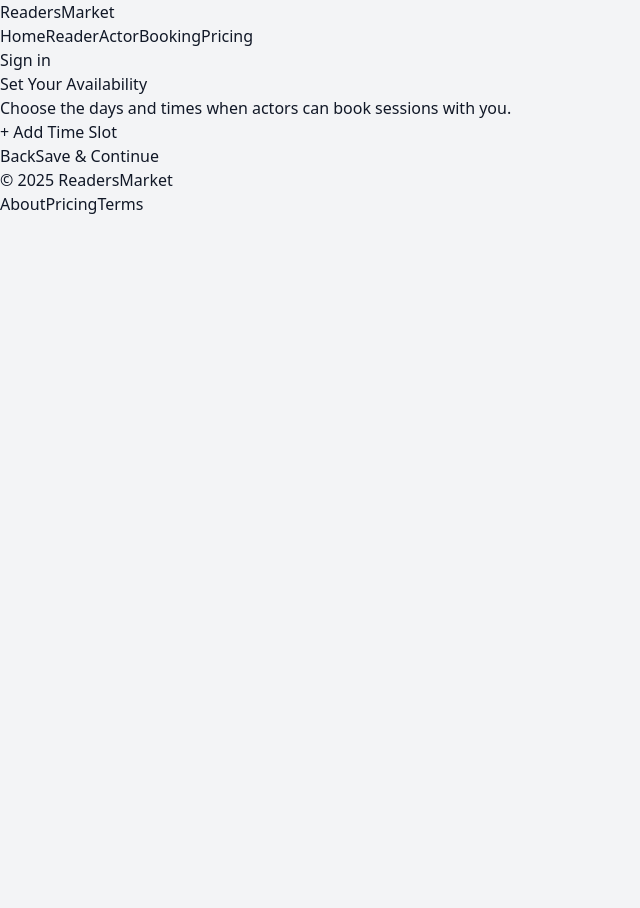
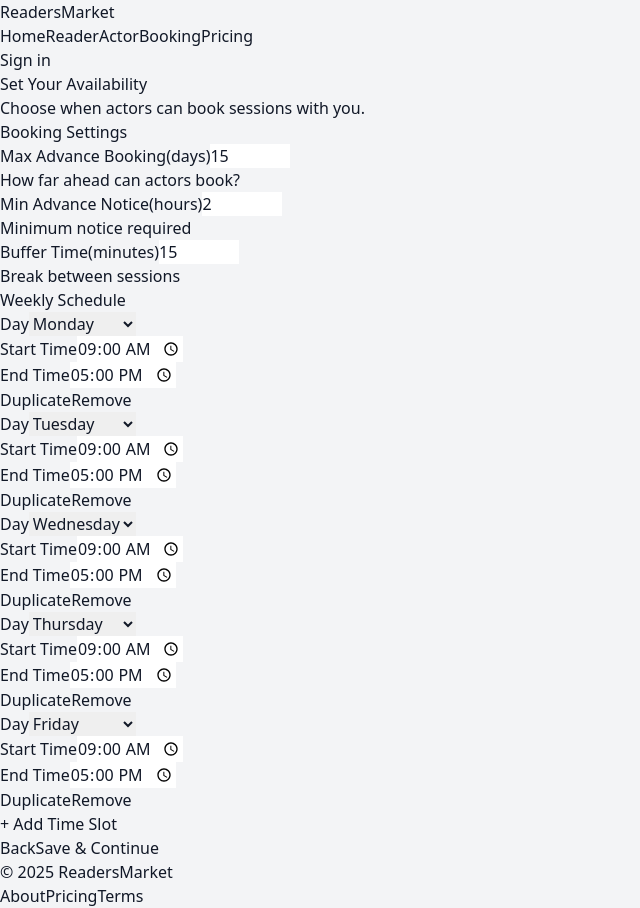
Before and after one commit to paulgreen920-del/self-tape, a Next.js app: page /onboarding/availability in a window 1280 px wide. Shown: the whole page, without its empty margins (0-640 px from the left). Before the commit the page ends 800 px from the top, so only its background shows below. Built offline with nearby package versions, Linux system fonts and the light colour scheme.

Commit message:
Enhanced availability page with booking settings and better UX

```diff
--- /dev/null
+++ b/app/api/readers/settings/route.ts
@@ -0,0 +1,26 @@
+import { NextResponse } from "next/server";
+import { prisma } from "@/lib/prisma";
+
+export async function POST(req: Request) {
+  try {
+    const { readerId, maxAdvanceBooking, minAdvanceHours, bookingBuffer } = await req.json();
+
+    if (!readerId) {
+      return NextResponse.json({ ok: false, error: "Missing readerId" }, { status: 400 });
+    }
+
+    await prisma.reader.update({
+      where: { id: readerId },
+      data: {
+        maxAdvanceBooking,
+        minAdvanceHours,
+        bookingBuffer,
+      },
+    });
+
+    return NextResponse.json({ ok: true });
+  } catch (err: any) {
+    console.error("[settings] Error:", err);
+    return NextResponse.json({ ok: false, error: err.message }, { status: 500 });
+  }
+}
--- a/app/onboarding/availability/AvailabilityForm.tsx
+++ b/app/onboarding/availability/AvailabilityForm.tsx
@@ -1,6 +1,6 @@
 "use client";
 
-import { useState } from "react";
+import { useState, useEffect } from "react";
 import { useSearchParams, useRouter } from "next/navigation";
 
 const DAYS = ["Sunday", "Monday", "Tuesday", "Wednesday", "Thursday", "Friday", "Saturday"];
@@ -11,16 +11,41 @@
   endMin: number;
 };
 
+type BookingSettings = {
+  maxAdvanceBookingDays: number;
+  minAdvanceHours: number;
+  bookingBufferMin: number;
+};
+
 export default function AvailabilityForm() {
   const searchParams = useSearchParams();
   const router = useRouter();
   const readerId = (searchParams.get("readerId") ?? searchParams.get("id") ?? "").trim();
 
-  const [slots, setSlots] = useState<TimeSlot[]>([]);
+  // Default M-F 9am-5pm
+  const defaultSlots: TimeSlot[] = [
+    { dayOfWeek: 1, startMin: 540, endMin: 1020 }, // Monday
+    { dayOfWeek: 2, startMin: 540, endMin: 1020 }, // Tuesday
+    { dayOfWeek: 3, startMin: 540, endMin: 1020 }, // Wednesday
+    { dayOfWeek: 4, startMin: 540, endMin: 1020 }, // Thursday
+    { dayOfWeek: 5, startMin: 540, endMin: 1020 }, // Friday
+  ];
+
+  const [slots, setSlots] = useState<TimeSlot[]>(defaultSlots);
+  const [settings, setSettings] = useState<BookingSettings>({
+    maxAdvanceBookingDays: 15,
+    minAdvanceHours: 2,
+    bookingBufferMin: 15,
+  });
   const [saving, setSaving] = useState(false);
 
   function addSlot() {
     setSlots([...slots, { dayOfWeek: 1, startMin: 540, endMin: 1020 }]);
+  }
+
+  function duplicateSlot(index: number) {
+    const slotToDuplicate = slots[index];
+    setSlots([...slots, { ...slotToDuplicate }]);
   }
 
   function removeSlot(index: number) {
@@ -50,18 +75,35 @@
 
     setSaving(true);
     try {
-      const res = await fetch("/api/availability", {
+      // Save availability slots
+      const resSlots = await fetch("/api/availability", {
         method: "POST",
         headers: { "Content-Type": "application/json" },
         body: JSON.stringify({ readerId, slots }),
       });
 
-      const data = await res.json();
-      if (!res.ok || !data.ok) {
-        throw new Error(data.error || "Failed to save availability");
+      const dataSlots = await resSlots.json();
+      if (!resSlots.ok || !dataSlots.ok) {
+        throw new Error(dataSlots.error || "Failed to save availability");
       }
 
-      alert("Availability saved! Next: Stripe Connect setup");
+      // Save booking settings
+      const resSettings = await fetch("/api/readers/settings", {
+        method: "POST",
+        headers: { "Content-Type": "application/json" },
+        body: JSON.stringify({
+          readerId,
+          maxAdvanceBooking: settings.maxAdvanceBookingDays * 24, // convert days to hours
+          minAdvanceHours: settings.minAdvanceHours,
+          bookingBuffer: settings.bookingBufferMin,
+        }),
+      });
+
+      const dataSettings = await resSettings.json();
+      if (!resSettings.ok || !dataSettings.ok) {
+        throw new Error(dataSettings.error || "Failed to save settings");
+      }
+
       router.push(`/onboarding/payment?readerId=${readerId}`);
     } catch (err: any) {
       alert(err.message || "Failed to save");
@@ -71,20 +113,84 @@
   }
 
   return (
-    <div className="max-w-3xl mx-auto p-6">
+    <div className="max-w-4xl mx-auto p-6">
       <h1 className="text-2xl font-bold mb-4">Set Your Availability</h1>
       <p className="text-sm text-gray-600 mb-6">
-        Choose the days and times when actors can book sessions with you.
+        Choose when actors can book sessions with you.
       </p>
 
+      {/* Booking Settings */}
+      <div className="bg-white border rounded-lg p-6 mb-6">
+        <h2 className="font-semibold mb-4">Booking Settings</h2>
+        <div className="grid grid-cols-1 md:grid-cols-3 gap-4">
+          <div>
+            <label className="block text-sm font-medium mb-2">
+              Max Advance Booking
+              <span className="text-gray-500 font-normal ml-1">(days)</span>
+            </label>
+            <input
+              type="number"
+              min="1"
+              max="90"
+              className="border rounded px-3 py-2 w-full"
+              value={settings.maxAdvanceBookingDays}
+              onChange={(e) =>
+                setSettings({ ...settings, maxAdvanceBookingDays: parseInt(e.target.value) || 15 })
+              }
+            />
+            <p className="text-xs text-gray-500 mt-1">How far ahead can actors book?</p>
+          </div>
+
+          <div>
+            <label className="block text-sm font-medium mb-2">
+              Min Advance Notice
+              <span className="text-gray-500 font-normal ml-1">(hours)</span>
+            </label>
+            <input
+              type="number"
+              min="0"
+              max="48"
+              className="border rounded px-3 py-2 w-full"
+              value={settings.minAdvanceHours}
+              onChange={(e) =>
+                setSettings({ ...settings, minAdvanceHours: parseInt(e.target.value) || 0 })
+              }
+            />
+            <p className="text-xs text-gray-500 mt-1">Minimum notice required</p>
+          </div>
+
+          <div>
+            <label className="block text-sm font-medium mb-2">
+              Buffer Time
+              <span className="text-gray-500 font-normal ml-1">(minutes)</span>
+            </label>
+            <input
+              type="number"
+              min="0"
+              max="60"
+              step="5"
+              className="border rounded px-3 py-2 w-full"
+              value={settings.bookingBufferMin}
+              onChange={(e) =>
+                setSettings({ ...settings, bookingBufferMin: parseInt(e.target.value) || 0 })
+              }
+            />
+            <p className="text-xs text-gray-500 mt-1">Break between sessions</p>
+          </div>
+        </div>
+      </div>
+
+      {/* Weekly Schedule */}
+      <div className="bg-white border rounded-lg p-6 mb-6">
+        <h2 className="font-semibold mb-4">Weekly Schedule</h2>
         <div className="space-y-4">
           {slots.map((slot, i) => (
-          <div key={i} className="border rounded-lg p-4 bg-white">
-            <div className="grid grid-cols-1 md:grid-cols-4 gap-4">
+            <div key={i} className="border rounded-lg p-4 bg-gray-50">
+              <div className="grid grid-cols-1 md:grid-cols-5 gap-4">
                 <div>
                   <label className="block text-sm font-medium mb-2">Day</label>
                   <select
-                  className="border rounded px-3 py-2 w-full"
+                    className="border rounded px-3 py-2 w-full bg-white"
                     value={slot.dayOfWeek}
                     onChange={(e) => updateSlot(i, "dayOfWeek", Number(e.target.value))}
                   >
@@ -116,10 +222,18 @@
                   />
                 </div>
 
-              <div className="flex items-end">
+                <div className="flex items-end gap-2">
                   <button
                     type="button"
-                  className="border rounded px-4 py-2 text-red-600 hover:bg-red-50 w-full"
+                    className="border border-gray-300 rounded px-3 py-2 text-sm bg-white hover:bg-gray-50 transition"
+                    onClick={() => duplicateSlot(i)}
+                    title="Duplicate this time slot"
+                  >
+                    Duplicate
+                  </button>
+                  <button
+                    type="button"
+                    className="border border-red-300 rounded px-3 py-2 text-sm text-red-600 bg-white hover:bg-red-50 transition"
                     onClick={() => removeSlot(i)}
                   >
                     Remove
@@ -137,8 +251,9 @@
         >
           + Add Time Slot
         </button>
+      </div>
 
-      <div className="mt-8 flex gap-3">
+      <div className="flex gap-3">
         <button
           type="button"
           className="border rounded px-4 py-2"
```
Lines whose indentation alone changed are shown as unchanged.
